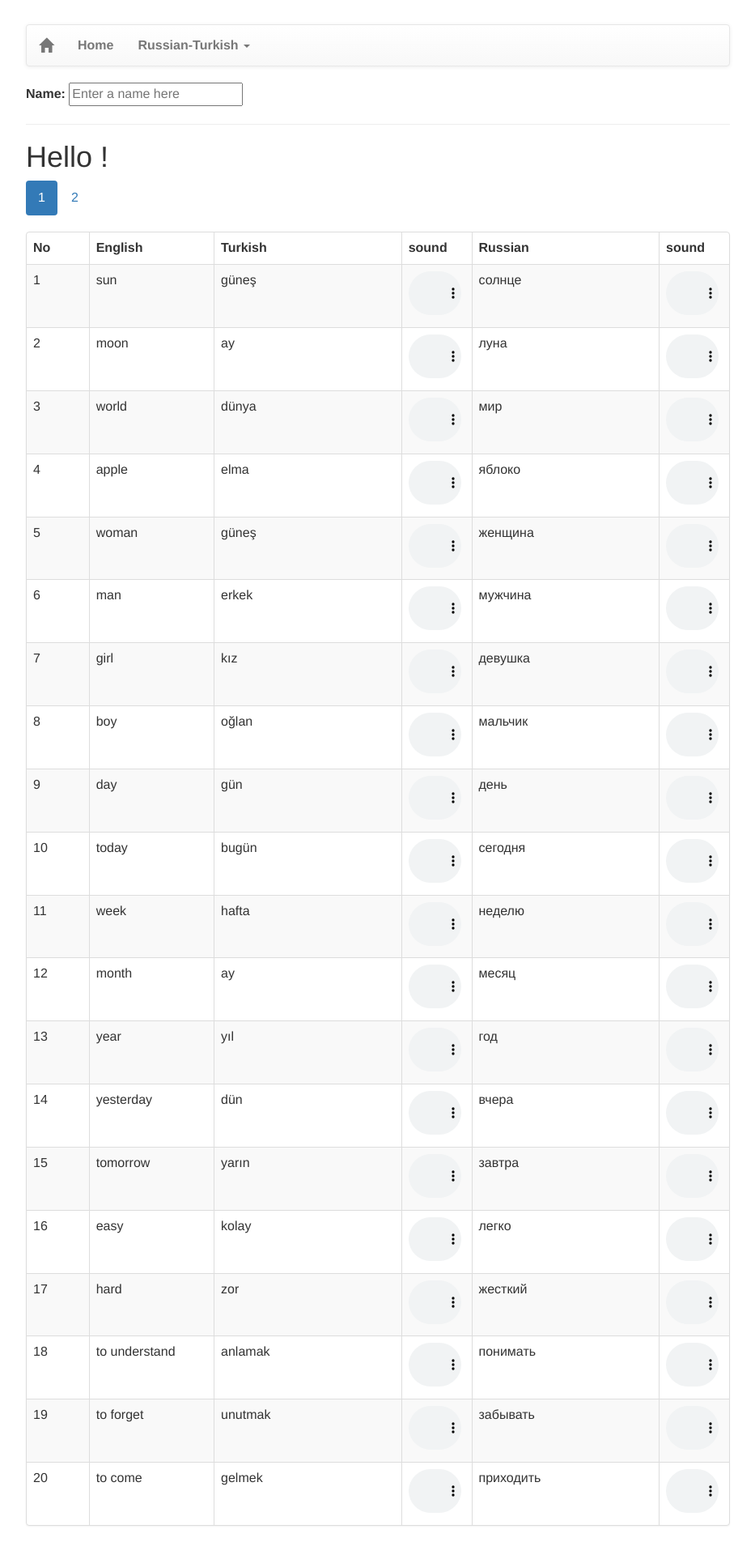
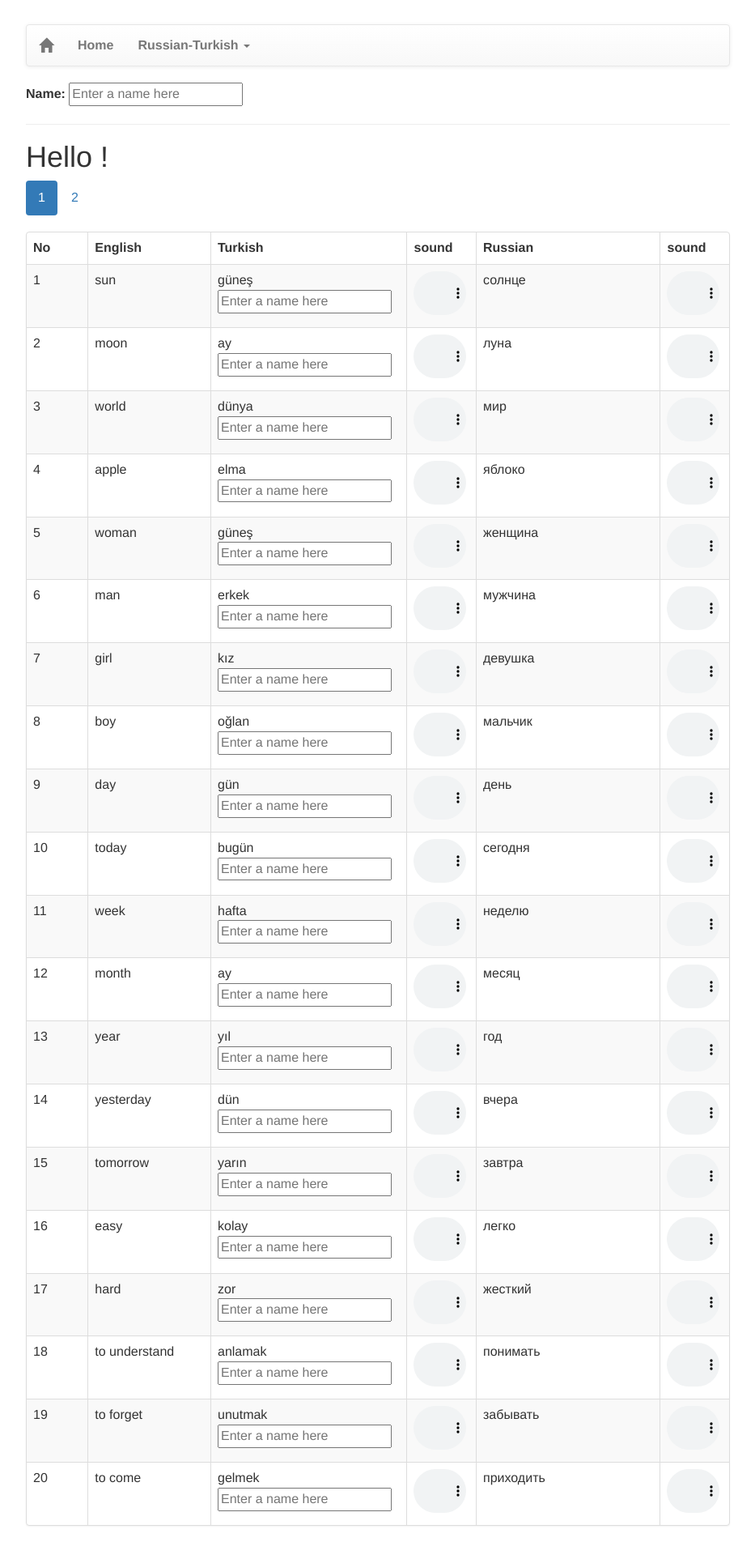
Before and after one commit to study-language/study-language-github.io, a Jekyll site: the page built from pages/russian-turkish-vocabulary-test.html, in a window 1280 px wide. Shown: the whole page at 81% size, without its empty margins (173-1106 px from the left). Built offline with Jekyll 4.4.1, drawn with Linux system fonts in a browser that asks for light colours; nearby versions of some CDN libraries; the repository's description, which GitHub fills in, is left out.

Commit message:
Update russian-turkish-vocabulary-test.html

```diff
--- a/pages/russian-turkish-vocabulary-test.html
+++ b/pages/russian-turkish-vocabulary-test.html
@@ -61,7 +62,7 @@ layout: default
                 <tr>
                 <td> {{ sayfa | plus: forloop.index }} </td>
                 <td> {{ words[0] }} </td>
-                <td> {{ words[2] }} </td>
+                <td> {{ words[2] }} <input type="text" ng-model="yourName" placeholder="Enter a name here"> </td>
                 <td> <audio controls class="myaudio"> <source  src="{{ site.github.url }}/assets/sound/vocabulary/{{ words[5] }}.mp3" type="audio/mpeg"></audio> </td>
                 <td> {{ words[1] }} </td>
                 <td> <audio controls class="myaudio"> <source  src="{{ site.github.url }}/assets/sound/vocabulary/{{ words[4] }}.mp3" type="audio/mpeg"></audio> </td>
```
Also changed, not shown: other parts of pages/russian-turkish-vocabulary-test.html (+1 -0 lines).
